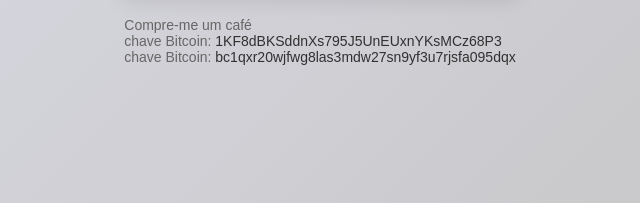
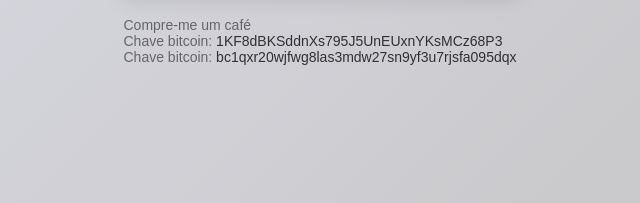
Before and after one commit to Alekssandher/cripto-wallet, a website: page src/index.html in a window 1280 px wide. Shown: the part 546-749 px from the top of the page, 320-960 px from the left. Drawn offline with Linux system fonts and the light colour scheme.

Commit message:
Fix: words

```diff
--- a/src/index.html
+++ b/src/index.html
@@ -157,8 +157,8 @@
 
     <footer>
         <p id="cafe">Compre-me um café</p>
-        <p class="chaveBtc">chave Bitcoin: <a href="https://blockchain.com/btc/address/1KF8dBKSddnXs795J5UnEUxnYKsMCz68P3" target="_blank">1KF8dBKSddnXs795J5UnEUxnYKsMCz68P3</a></p>
-        <p class="chaveBtc">chave Bitcoin: <a href="https://www.blockchain.com/explorer/addresses/btc/bc1qxr20wjfwg8las3mdw27sn9yf3u7rjsfa095dqx" target="_blank">bc1qxr20wjfwg8las3mdw27sn9yf3u7rjsfa095dqx</a></p>
+        <p class="chaveBtc">Chave bitcoin: <a href="https://blockchain.com/btc/address/1KF8dBKSddnXs795J5UnEUxnYKsMCz68P3" target="_blank">1KF8dBKSddnXs795J5UnEUxnYKsMCz68P3</a></p>
+        <p class="chaveBtc">Chave bitcoin: <a href="https://www.blockchain.com/explorer/addresses/btc/bc1qxr20wjfwg8las3mdw27sn9yf3u7rjsfa095dqx" target="_blank">bc1qxr20wjfwg8las3mdw27sn9yf3u7rjsfa095dqx</a></p>
     </footer>
 
     <script>
```
